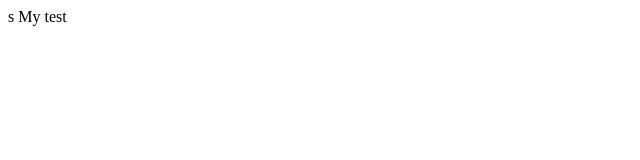
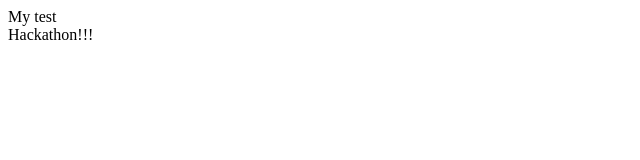
Before and after one commit to shahedc/htmlsite, a plain HTML site: page index.html in a window 1280 px wide. Shown: the whole page, without its empty margins (0-640 px from the left). Drawn offline with Linux system fonts and the light colour scheme.

Commit message:
hackathon update!!!

```diff
--- a/index.html
+++ b/index.html
@@ -3,7 +3,9 @@
 <head>
     <title>sdds</title>
 </head>
-<body>s
+<body>
     My test
+    <br />
+    Hackathon!!!
 </body>
 </html>
```
